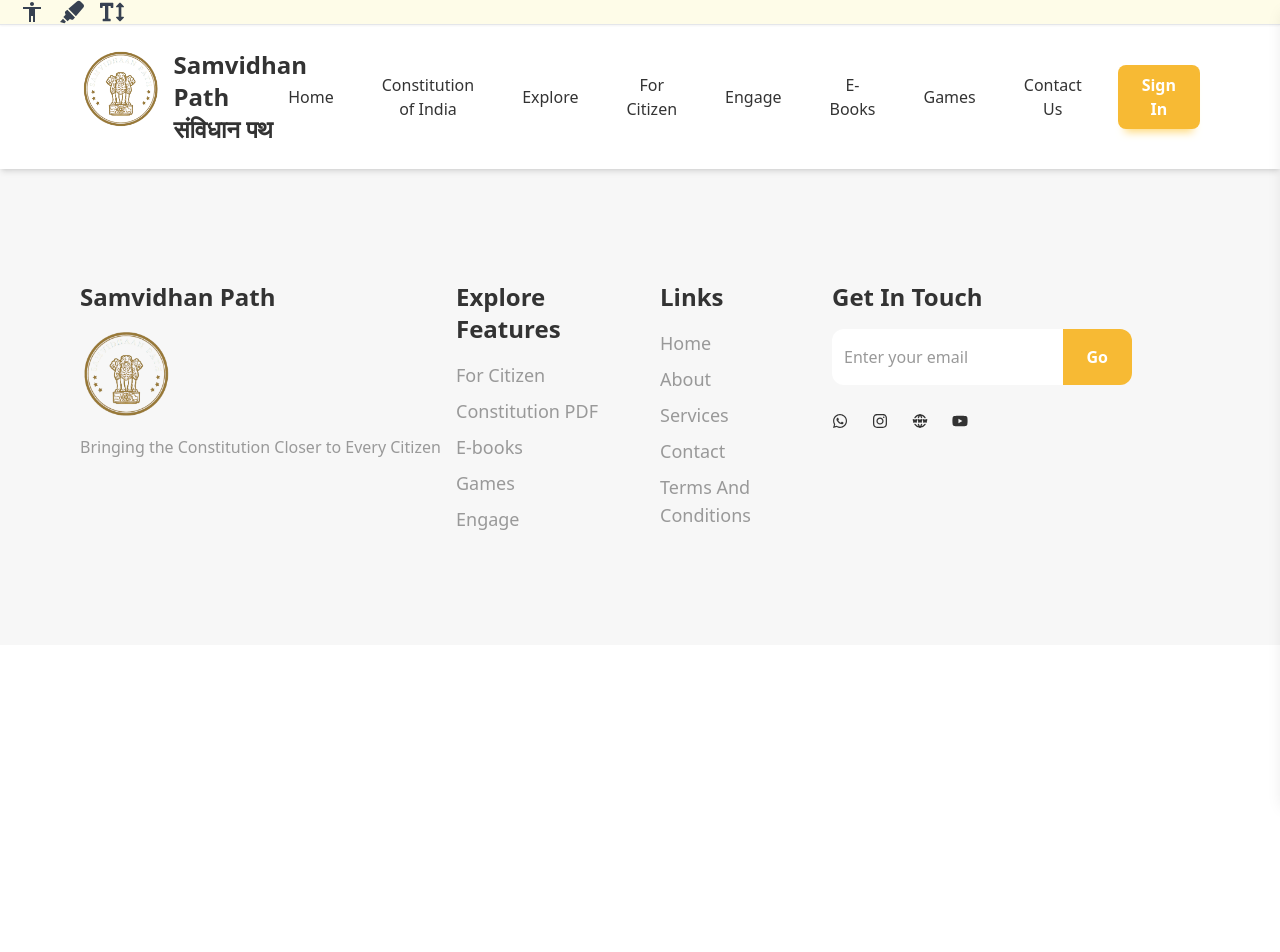
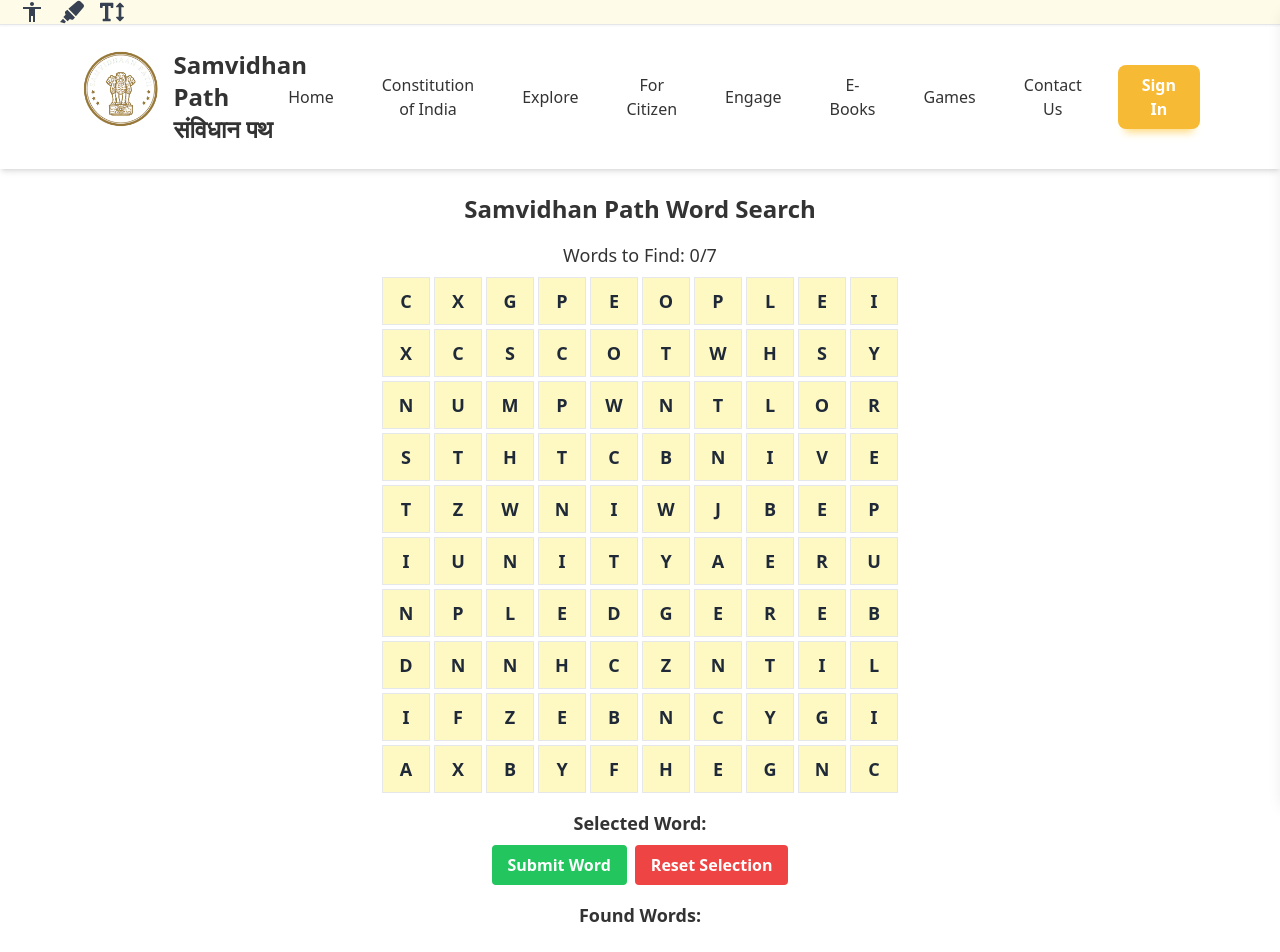
Before and after one commit to dhairyagothi/Samvidhan--Path, a React (Vite) app in the folder Frontend/: page /games/word-search in a window 1280 px wide. Shown: the top 952 px of the page. Before the commit the page ends 800 px from the top, so only its background shows below. Built offline with nearby package versions, Linux system fonts and the light colour scheme.

Commit message:
word-search

```diff
--- a/Frontend/src/App.jsx
+++ b/Frontend/src/App.jsx
@@ -35,6 +35,7 @@ import DiscussionForum from "./components/pages/Engage/discussion";
 import QuizComponent from "./components/pages/Quiz/QuizComponent";
 import PuzzleIntro from "./components/pages/Games/Puzzle/Intro";
 import PuzzleGame from "./components/pages/Games/Puzzle/Game";
+import WordSearch from "./components/pages/Games/WordSearch/WordSearch";
 
 const App = () => {
   const [isLoading, setIsLoading] = useState(true);
@@ -90,6 +91,7 @@ const App = () => {
           <Route path="/signin" element={<Signin />} />
           <Route path="/translate" element={<GoogleTranslate />} />
           <Route path="/quiz" element={<QuizComponent />} />
+          <Route path="/games/word-search" element={<WordSearch />} />
           <Route path="/games/puzzle" element={<PuzzleIntro />} />
           <Route path="/games/puzzle/:level" element={<PuzzleGame />} />
         </Routes>
--- /dev/null
+++ b/Frontend/src/components/pages/Games/WordSearch/WordSearch.jsx
@@ -0,0 +1,239 @@
+import React, { useState, useEffect } from "react";
+
+const WordSearchGame = () => {
+  const wordBank = [
+    "JUSTICE",
+    "LIBERTY",
+    "EQUALITY",
+    "FRATERNITY",
+    "RIGHTS",
+    "DUTY",
+    "CONSTITUTION",
+    "PLEDGE",
+    "UNITY",
+    "SOVEREIGN",
+    "REPUBLIC",
+    "INDIA",
+    "PEOPLE",
+  ];
+
+  const [wordsToFind, setWordsToFind] = useState([]);
+  const [foundWords, setFoundWords] = useState([]);
+  const [selectedCells, setSelectedCells] = useState([]);
+  const [currentWord, setCurrentWord] = useState("");
+  const [showPopup, setShowPopup] = useState(false);
+  const [grid, setGrid] = useState([]);
+
+  useEffect(() => {
+    const shuffledWords = wordBank.sort(() => 0.5 - Math.random());
+    setWordsToFind(shuffledWords.slice(0, 7)); // Select 7 random words for the game
+    resetGame(shuffledWords.slice(0, 7));
+  }, []);
+
+  const resetGame = (selectedWords) => {
+    const newGrid = generateGrid(10, 10, selectedWords);
+    setGrid(newGrid);
+    setFoundWords([]);
+    setSelectedCells([]);
+    setCurrentWord("");
+    setShowPopup(false);
+  };
+
+  const generateGrid = (rows, cols, words) => {
+    const grid = Array(rows)
+      .fill(null)
+      .map(() => Array(cols).fill("")); // Initialize empty grid
+
+    const placeWordInGrid = (word) => {
+      let placed = false;
+
+      while (!placed) {
+        const direction = Math.random() > 0.5 ? "HORIZONTAL" : "VERTICAL";
+        const startRow = Math.floor(Math.random() * rows);
+        const startCol = Math.floor(Math.random() * cols);
+
+        if (direction === "HORIZONTAL") {
+          if (startCol + word.length <= cols) {
+            // Check if space is available
+            const canPlace = word.split("").every((_, i) => {
+              return grid[startRow][startCol + i] === "" || grid[startRow][startCol + i] === word[i];
+            });
+
+            if (canPlace) {
+              word.split("").forEach((char, i) => {
+                grid[startRow][startCol + i] = char;
+              });
+              placed = true;
+            }
+          }
+        } else {
+          if (startRow + word.length <= rows) {
+            // Check if space is available
+            const canPlace = word.split("").every((_, i) => {
+              return grid[startRow + i][startCol] === "" || grid[startRow + i][startCol] === word[i];
+            });
+
+            if (canPlace) {
+              word.split("").forEach((char, i) => {
+                grid[startRow + i][startCol] = char;
+              });
+              placed = true;
+            }
+          }
+        }
+      }
+    };
+
+    // Place all words
+    words.forEach((word) => {
+      placeWordInGrid(word);
+    });
+
+    // Fill remaining empty cells with random letters
+    for (let i = 0; i < rows; i++) {
+      for (let j = 0; j < cols; j++) {
+        if (grid[i][j] === "") {
+          grid[i][j] = String.fromCharCode(65 + Math.floor(Math.random() * 26));
+        }
+      }
+    }
+
+    return grid;
+  };
+
+  const handleCellClick = (row, col) => {
+    const letter = grid[row][col];
+
+    if (!letter) return; // Skip empty cells
+    if (selectedCells.some((cell) => cell.row === row && cell.col === col))
+      return; // Avoid re-selecting cells
+
+    setSelectedCells((prev) => [...prev, { row, col }]);
+    setCurrentWord((prev) => prev + letter);
+  };
+
+  const checkWord = () => {
+    if (wordsToFind.includes(currentWord) && !foundWords.includes(currentWord)) {
+      // Add to found words
+      setFoundWords((prev) => [...prev, currentWord]);
+
+      // Remove letters from the grid
+      const newGrid = grid.map((row, rowIndex) =>
+        row.map((letter, colIndex) =>
+          selectedCells.some(
+            (cell) => cell.row === rowIndex && cell.col === colIndex
+          )
+            ? ""
+            : letter
+        )
+      );
+      setGrid(newGrid);
+
+      // Check if all words are found
+      if (foundWords.length + 1 === wordsToFind.length) {
+        setShowPopup(true);
+      }
+
+      // Reset selection
+      resetSelection();
+    } else {
+      alert("Invalid word or already found!");
+      resetSelection();
+    }
+  };
+
+  const resetSelection = () => {
+    setSelectedCells([]);
+    setCurrentWord("");
+  };
+
+  const handlePopupAction = (action) => {
+    if (action === "restart") {
+      resetGame(wordsToFind);
+    } else if (action === "back") {
+      alert("Returning to the main menu...");
+    }
+  };
+
+  return (
+    <div className="flex flex-col items-center p-6">
+      <h1 className="mb-4 text-2xl font-bold">Samvidhan Path Word Search</h1>
+      <p className="mb-2 text-lg">
+        Words to Find: {foundWords.length}/{wordsToFind.length}
+      </p>
+      <div className="grid grid-cols-10 gap-1">
+        {grid.map((row, rowIndex) =>
+          row.map((letter, colIndex) => (
+            <div
+              key={`${rowIndex}-${colIndex}`}
+              className={`w-12 h-12 flex items-center justify-center border text-lg font-bold ${
+                selectedCells.some(
+                  (cell) => cell.row === rowIndex && cell.col === colIndex
+                )
+                  ? "bg-green-300 text-white"
+                  : letter
+                  ? "bg-yellow-100 text-gray-800"
+                  : "bg-gray-300"
+              } cursor-pointer`}
+              onClick={() => handleCellClick(rowIndex, colIndex)}
+            >
+              {letter}
+            </div>
+          ))
+        )}
+      </div>
+      <div className="flex flex-col items-center mt-4">
+        <h2 className="text-lg font-semibold">Selected Word:</h2>
+        <p className="text-xl font-bold text-blue-600">{currentWord}</p>
+        <div className="flex gap-2">
+          <button
+            className="px-4 py-2 mt-2 font-bold text-white bg-green-500 rounded"
+            onClick={checkWord}
+          >
+            Submit Word
+          </button>
+          <button
+            className="px-4 py-2 mt-2 font-bold text-white bg-red-500 rounded"
+            onClick={resetSelection}
+          >
+            Reset Selection
+          </button>
+        </div>
+      </div>
+      <div className="mt-4">
+        <h2 className="text-lg font-semibold">Found Words:</h2>
+        <ul className="list-disc list-inside">
+          {foundWords.map((word, index) => (
+            <li key={index} className="font-bold text-green-600">
+              {word}
+            </li>
+          ))}
+        </ul>
+      </div>
+      {showPopup && (
+        <div className="fixed inset-0 flex items-center justify-center bg-black bg-opacity-50">
+          <div className="p-6 text-center bg-white rounded shadow-lg">
+            <h2 className="mb-4 text-2xl font-bold">Congratulations!</h2>
+            <p className="mb-4">You've found all the words!</p>
+            <div className="flex gap-4">
+              <button
+                className="px-4 py-2 font-bold text-white bg-green-500 rounded"
+                onClick={() => handlePopupAction("restart")}
+              >
+                Restart Game
+              </button>
+              <button
+                className="px-4 py-2 font-bold text-white bg-blue-500 rounded"
+                onClick={() => window.history.back()}
+              >
+                Go Back
+              </button>
+            </div>
+          </div>
+        </div>
+      )}
+    </div>
+  );
+};
+
+export default WordSearchGame;
```
